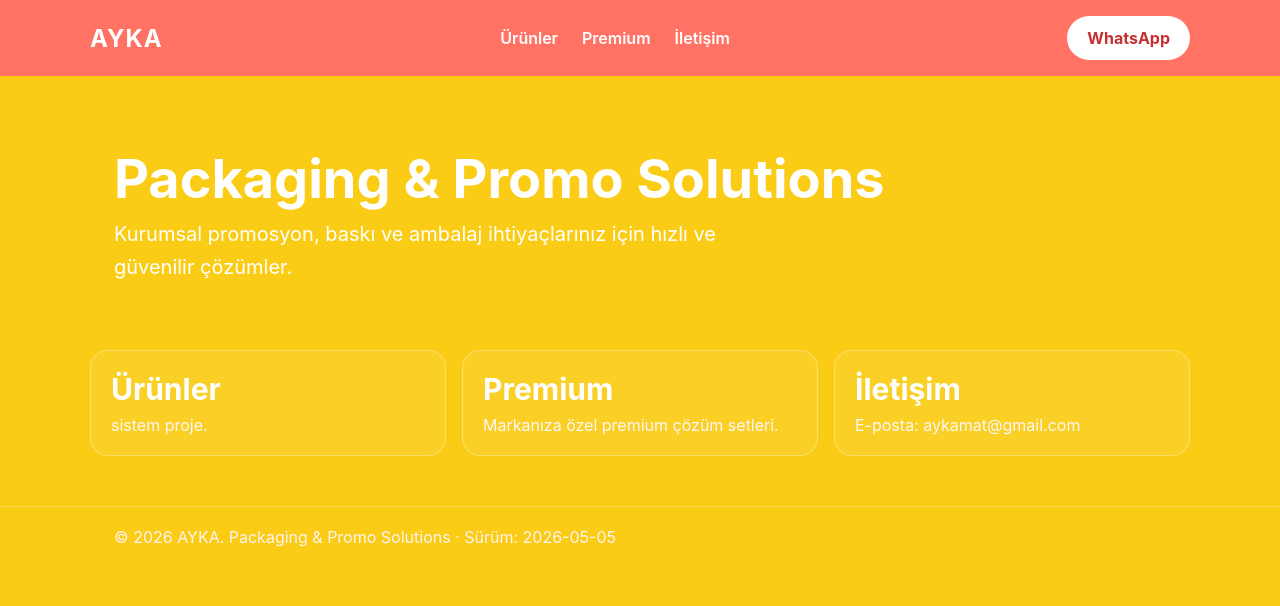
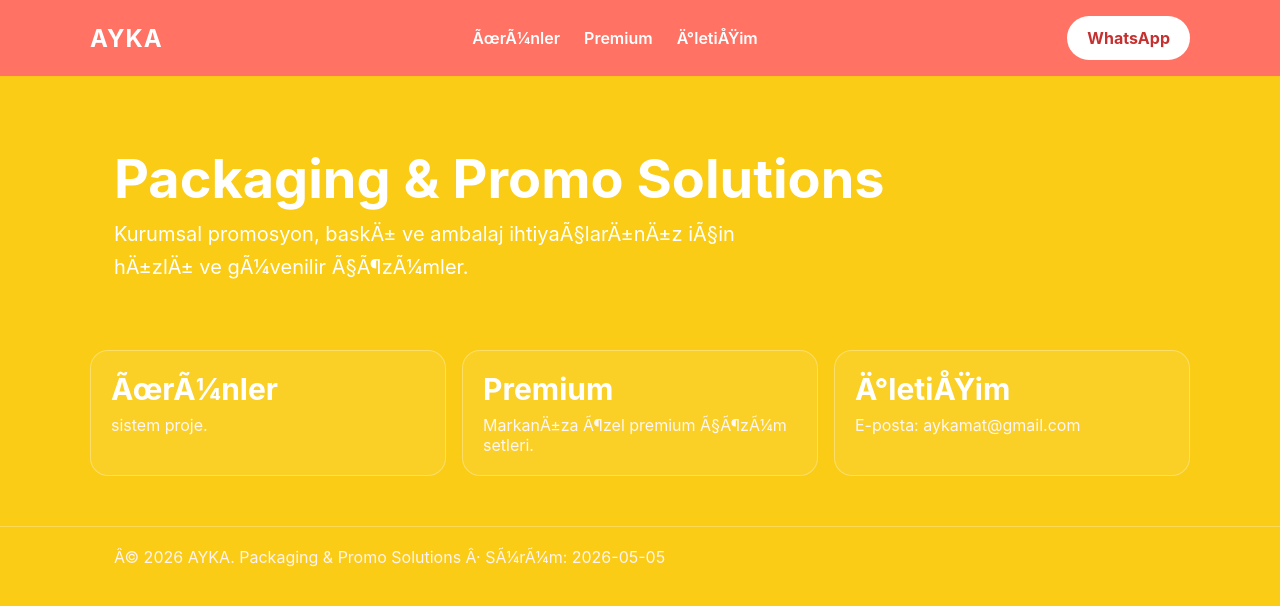
Before and after one commit to aykapromo/ayka-site, a website: page index.html in a window 1280 px wide. Drawn offline with Linux system fonts and the light colour scheme.

```diff
--- a/index.html
+++ b/index.html
@@ -39,9 +39,9 @@
         <h1>AYKA</h1>
       </div>
       <nav class="menu">
-        <a href="#urunler">Ürünler</a>
+        <a href="#urunler">ÃœrÃ¼nler</a>
         <a href="#premium">Premium</a>
-        <a href="#iletisim">İletişim</a>
+        <a href="#iletisim">Ä°letiÅŸim</a>
       </nav>
       <a class="btn" href="https://wa.me/905455446669" target="_blank" rel="noopener noreferrer">WhatsApp</a>
     </div>
@@ -51,17 +51,17 @@
     <section class="hero">
       <div class="container">
         <h2>Packaging & Promo Solutions</h2>
-        <p>Kurumsal promosyon, baskı ve ambalaj ihtiyaçlarınız için hızlı ve güvenilir çözümler.</p>
+        <p>Kurumsal promosyon, baskÄ± ve ambalaj ihtiyaÃ§larÄ±nÄ±z iÃ§in hÄ±zlÄ± ve gÃ¼venilir Ã§Ã¶zÃ¼mler.</p>
       </div>
     </section>
 
     <section class="container grid" id="urunler">
-      <article class="card"><h3>Ürünler</h3><p>sistem proje.</p></article>
-      <article class="card" id="premium"><h3>Premium</h3><p>Markanıza özel premium çözüm setleri.</p></article>
-      <article class="card" id="iletisim"><h3>İletişim</h3><p>E-posta: aykamat@gmail.com</p></article>
+      <article class="card"><h3>ÃœrÃ¼nler</h3><p>sistem proje.</p></article>
+      <article class="card" id="premium"><h3>Premium</h3><p>MarkanÄ±za Ã¶zel premium Ã§Ã¶zÃ¼m setleri.</p></article>
+      <article class="card" id="iletisim"><h3>Ä°letiÅŸim</h3><p>E-posta: aykamat@gmail.com</p></article>
     </section>
   </main>
 
   <footer class="footer">
-    <div class="container">© 2026 AYKA. Packaging & Promo Solutions · Sürüm: 2026-05-05</div>
+    <div class="container">Â© 2026 AYKA. Packaging & Promo Solutions Â· SÃ¼rÃ¼m: 2026-05-05</div>
   </footer>
```
